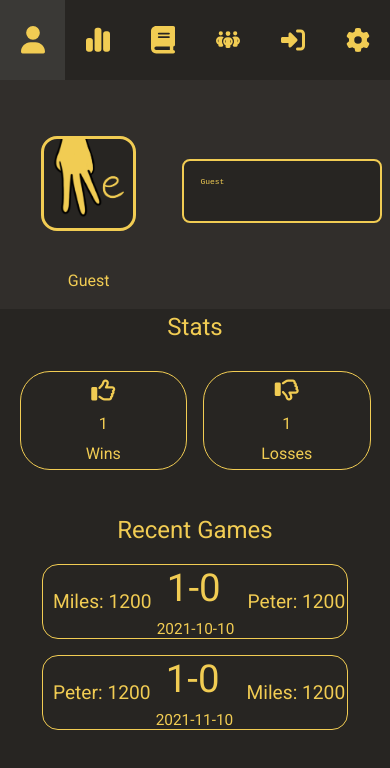
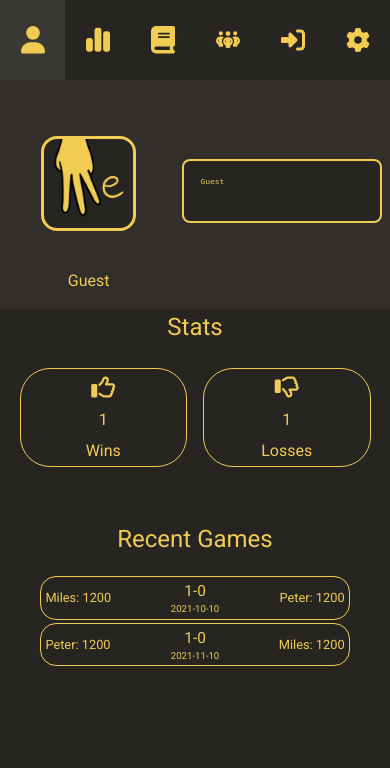
Before and after one commit to TheArtemis/chopstick.js, a Vue app: page /profile in a window 390 px wide. Shown: the top 768 px of the page. Built offline with nearby package versions, Linux system fonts and the light colour scheme.

Commit message:
recent games

```diff
--- a/src/assets/profile.css
+++ b/src/assets/profile.css
@@ -43,17 +43,19 @@
   width: 60%;
   aspect-ratio: 1 / 1;
   margin-top: 5%;
-  margin-bottom: 3%;
+  margin-bottom: 10%;
   background-color: var(--bg-secondary);
   overflow: hidden;
   background-size: contain;
   border: 3px solid var(--color-primary);
   border-radius: 1em;
+  background-repeat: no-repeat;
 }
 
 .click-area img {
   width: 100%;
   height: 100%;
+  background-repeat: no-repeat;
 }
 .profile-modal {
   position: absolute;
@@ -281,7 +283,7 @@
 .contentdx label#Recent {
   color: var(--color-primary);
   font-size: 2.5rem;
-  margin-top: 2%;
+  margin-top: 5%;
   margin-bottom: 1%;
 }
 
@@ -464,7 +466,7 @@
   }
   .contentdx label#Recent {
     font-size: 1.5rem;
-    margin-top: 5%;
+    margin-top: 9%;
     margin-bottom: 1%;
   }
   .close {
--- a/src/assets/recentGames.css
+++ b/src/assets/recentGames.css
@@ -1,17 +1,16 @@
 .recent-games-container {
   display: flex;
   flex-direction: column;
-  gap: 1em;
+  justify-content: center;
+  gap: 0.5em;
 }
 
 .recent-game-container {
   border: 1px solid var(--color-primary);
   border-radius: 1em;
+  padding: 0.5em;
   width: 100%;
   color: var(--color-primary);
-  display: flex;
-  flex-direction: column;
-  align-items: center;
   flex: 1;
 }
 
@@ -20,44 +19,64 @@
   justify-content: space-between;
   align-items: center;
   width: 100%;
+}
+
+.player-info-sx {
+  width: 33.33%;
+  text-align: left;
   font-size: 1.2em;
 }
 
-.player-info {
-  margin: 10px;
-  text-align: left;
+.player-info-dx {
+  width: 33.3%;
+  text-align: right;
+  font-size: 1.2em;
 }
 
 .score {
-  margin-left: 13%;
+  width: 100%;
   text-align: center;
-  font-size: 2em;
+  font-size: 1em;
 }
 
 .date {
   font-size: 0.8em;
-  margin-top: 10px;
+  margin-top: 5px;
 }
 
 .score-container {
   display: flex;
   flex-direction: column;
-  align-items: flex-start;
   font-size: 1.2em;
 }
 
-@media screen and (max-width: 768px) {
-  .score-container {
-    font-size: 1em;
+
+@media screen and (max-width: 470px) {
+
+  .recent-games-container{
+    gap:0.2em;
+    padding: 0.2em;
   }
-  .player-info {
-    margin-right: 0.1em;
+
+  .recent-game-container {
+    padding: 0.3em;
   }
+
+  .player-info-sx {
+    font-size: 0.8em;
+  }
+
+  .player-info-dx {
+    font-size: 0.8em;
+  }
+
+  .score {
+    font-size: 0.8em;
+  }
+
+  .date {
+    font-size: 0.5em;
+    margin-top: 3px;
+  }
+
 }
-
-@media screen and (max-width: 380px) {
-  .player-info {
-    width: 20%;
-    margin-right: 0.5em;
-  }
-}
--- a/src/components/RecentGames/recentGame.vue
+++ b/src/components/RecentGames/recentGame.vue
@@ -24,12 +24,12 @@ export default {
 <template>
   <div class="recent-game-container">
     <div class="player-container">
-      <div class="player-info">{{ player1 }}: {{ rating1 }}</div>
+      <div class="player-info-sx">{{ player1 }}: {{ rating1 }}</div>
       <div class="score-container">
         <div class="score">{{ winner === player1 ? '1-0' : '0-1' }}</div>
         <div class="date">{{ date }}</div>
       </div>
-      <div class="player-info">{{ player2 }}: {{ rating2 }}</div>
+      <div class="player-info-dx">{{ player2 }}: {{ rating2 }}</div>
     </div>
   </div>
 </template>
```
